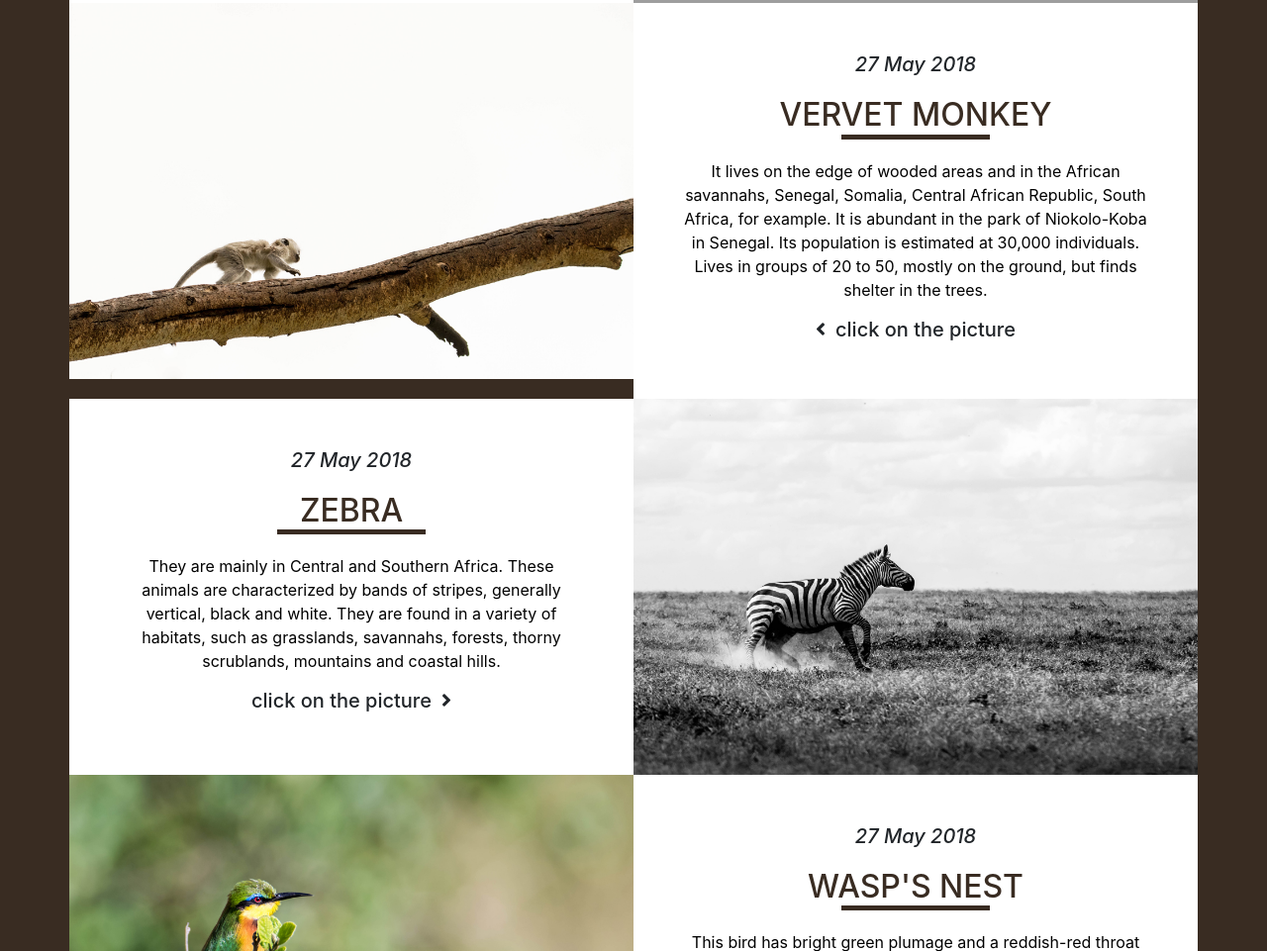
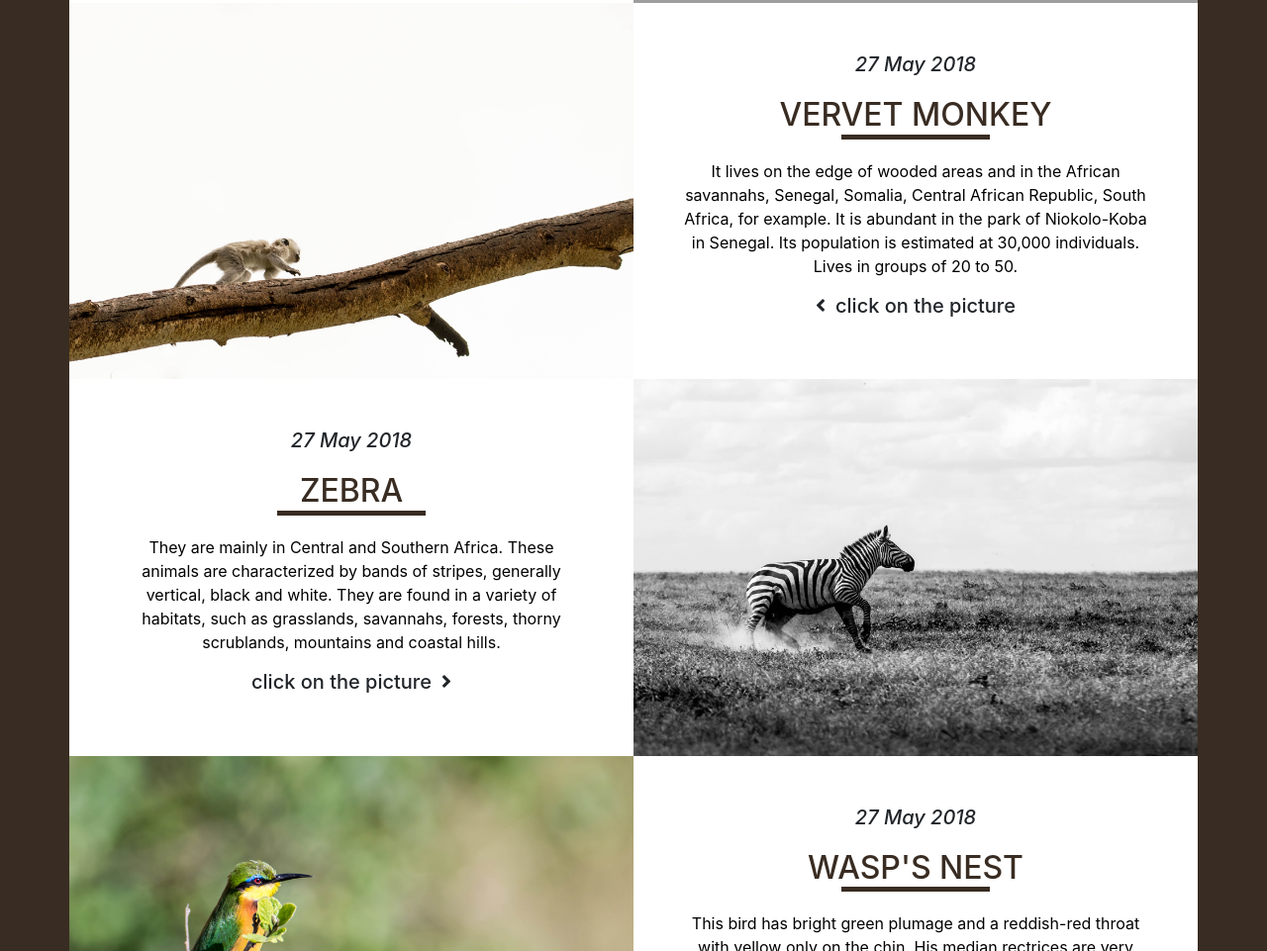
Before and after one commit to seb8577/projet-alpha, a plain HTML site: page portfolio-tzn-2.html in a window 1280 px wide. Shown: the part 1371-2332 px from the top of the page at 99% size. Drawn offline with nearby package versions, Linux system fonts and the light colour scheme; grey boxes are pictures that could not be loaded.

Commit message:
text vervet monkey

```diff
--- a/portfolio-tzn-2.html
+++ b/portfolio-tzn-2.html
@@ -108,7 +108,7 @@
                 <div class="col-md-6 bgbox">
                     <h5><span>27 May 2018</span></h5>
                     <h2>VERVET MONKEY</h2>
-                    <p class="p-text">It lives on the edge of wooded areas and in the African savannahs, Senegal, Somalia, Central African Republic, South Africa, for example. It is abundant in the park of Niokolo-Koba in Senegal. Its population is estimated at 30,000 individuals. Lives in groups of 20 to 50, mostly on the ground, but finds shelter in the trees.</p>
+                    <p class="p-text">It lives on the edge of wooded areas and in the African savannahs, Senegal, Somalia, Central African Republic, South Africa, for example. It is abundant in the park of Niokolo-Koba in Senegal. Its population is estimated at 30,000 individuals. Lives in groups of 20 to 50.</p>
                     <nav>
                         <h5><i class="fas fa-angle-left"></i>&ensp;click on the picture</h5>
                     </nav>
```
